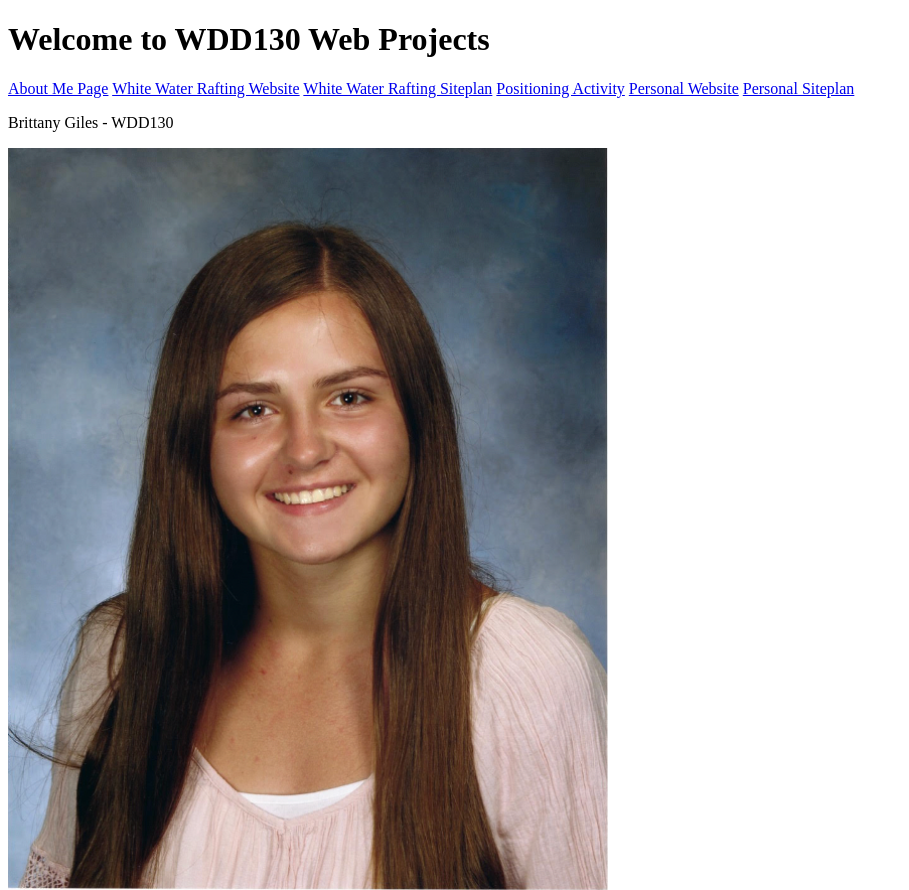
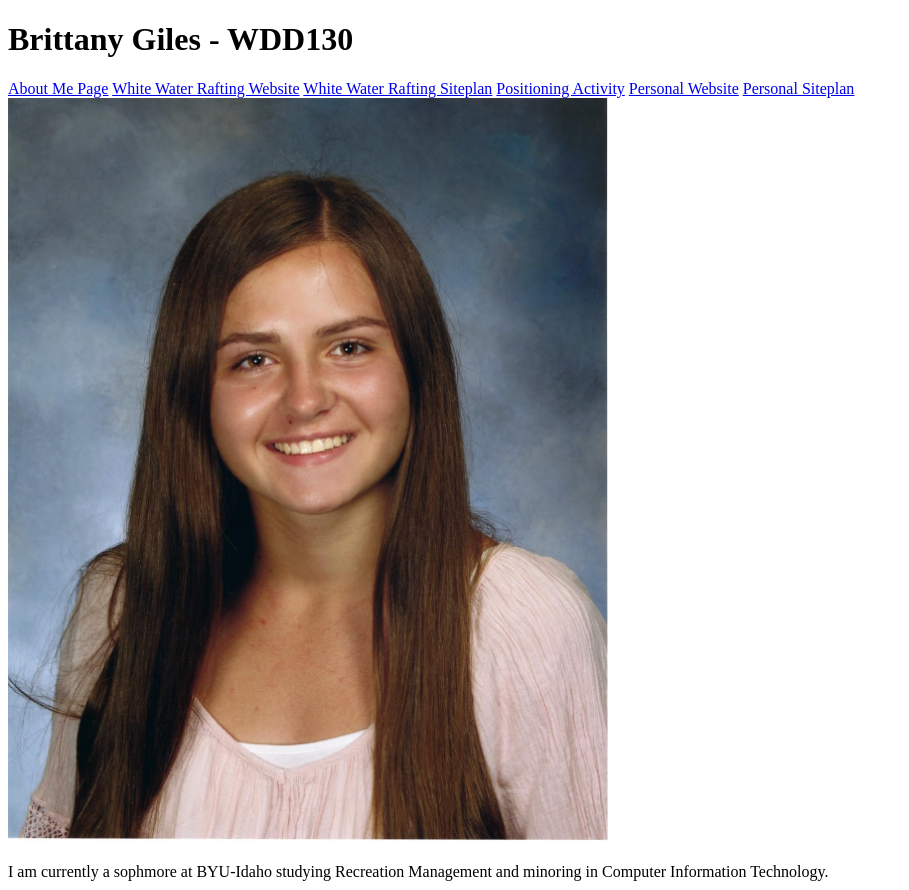
Before and after one commit to BrittLGiles/wdd130, a plain HTML site: page index.html in a window 1280 px wide. Shown: the top 890 px of the page, without its empty margins (0-909 px from the left). Drawn offline with Linux system fonts and the light colour scheme; files whose address does not match are found by name.

Commit message:
updated again 	modified:   index.html

```diff
--- a/index.html
+++ b/index.html
@@ -6,7 +6,7 @@
     <title>WDD130 Home Page</title>
 </head>
 <body>
-    <h1>Welcome to WDD130 Web Projects</h1>
+    <h1>Brittany Giles - WDD130</h1>
     <nav>
         <a href="aboutme/index.html">About Me Page</a>
         <a href="wwr/index.html">White Water Rafting Website</a>
@@ -14,7 +14,6 @@
         <a href="positioning.html">Positioning Activity</a>
         <a href="#">Personal Website</a>
         <a href="#">Personal Siteplan</a>
-        <p>Brittany Giles - WDD130</p>
         <img src="Brittany Headshot.png" alt="Image of me" width="600">
         <p>I am currently a sophmore at BYU-Idaho studying Recreation Management and minoring in Computer Information Technology.</p>
         <p>I live in Bailey, Colorado. I have three nephews.</p>
```
